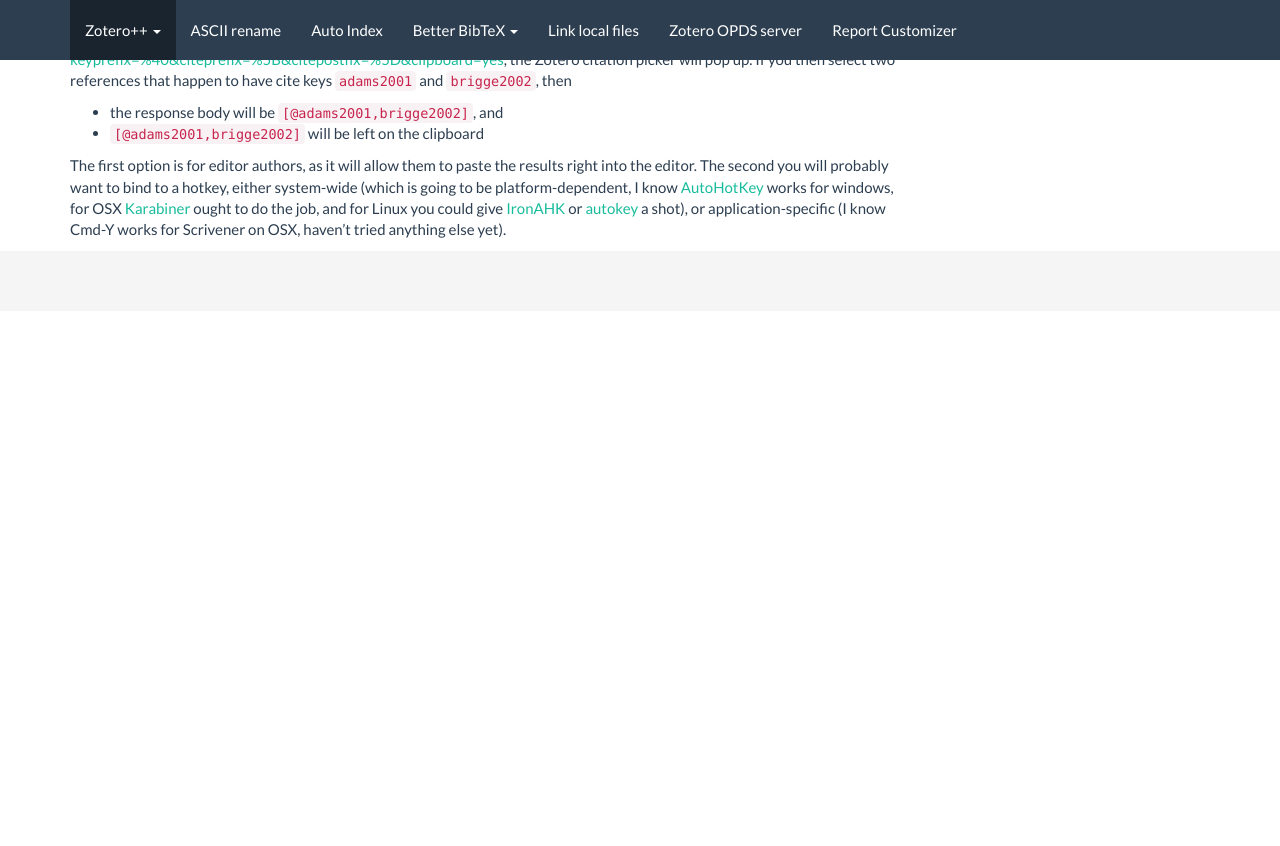
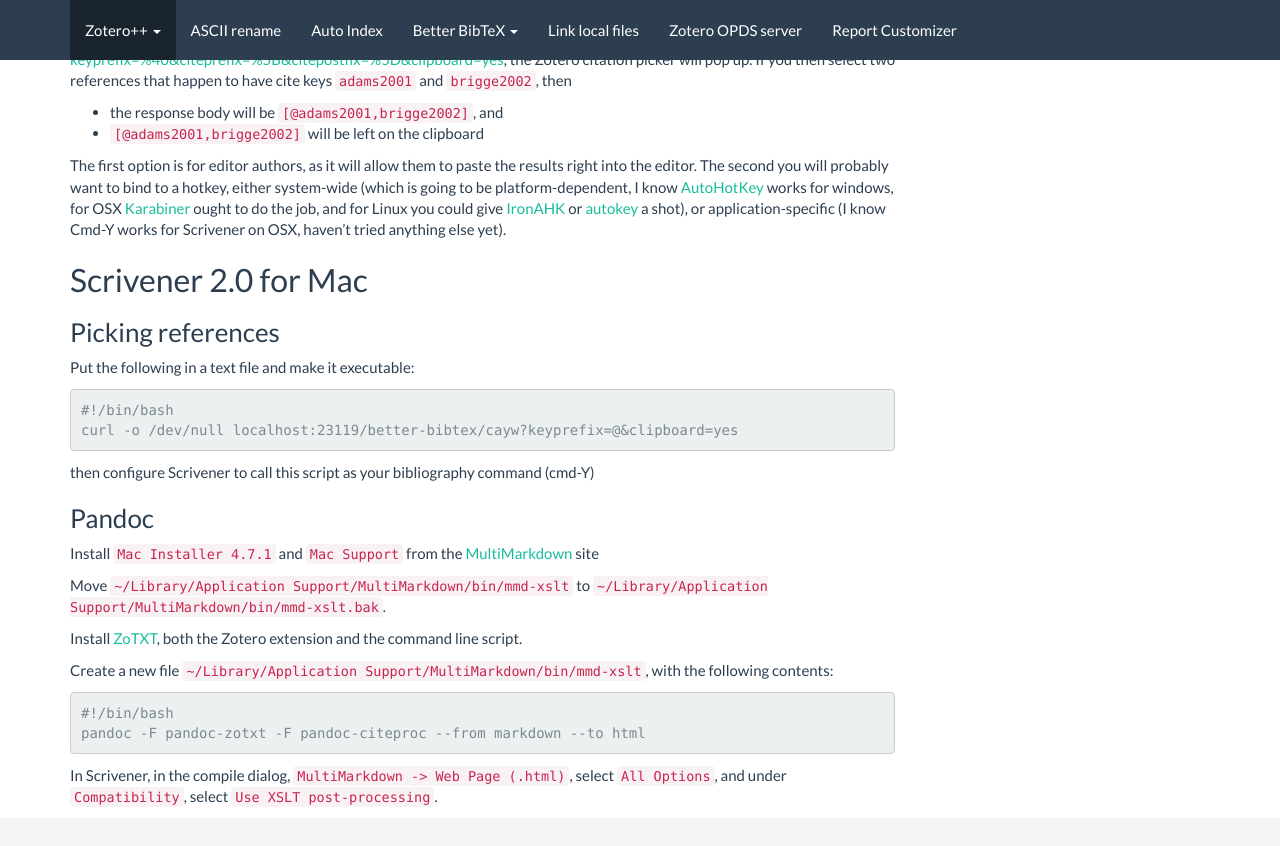
Before and after one commit to edwinksl/ZotPlus.github.io, a Jekyll site: the page built from better-bibtex/cayw.md, in a window 1280 px wide and 900 px high, scrolled down 363 px. Shown: the top 846 px of the window. Built offline with Jekyll 4.4.1, drawn with Linux system fonts in a browser that asks for light colours; nearby versions of some CDN libraries.

Commit message:
ascii-rename 0.0.40 / auto-index 0.0.36 / better-bibtex 1.2.3 / debug-bridge 0.1.0 / link-local-files 0.0.9 / opds 0.0.10 / report-customizer 0.2.17

````diff
--- a/better-bibtex/cayw.md
+++ b/better-bibtex/cayw.md
@@ -28,3 +28,33 @@
 do the job, and for Linux you could give [IronAHK](https://github.com/polyethene/IronAHK) or
 [autokey](https://code.google.com/p/autokey/) a shot), or application-specific (I know Cmd-Y works for Scrivener on
 OSX, haven't tried anything else yet).
+
+## Scrivener 2.0 for Mac
+
+### Picking references
+
+Put the following in a text file and make it executable:
+
+```
+#!/bin/bash
+curl -o /dev/null localhost:23119/better-bibtex/cayw?keyprefix=@&clipboard=yes
+```
+
+then configure Scrivener to call this script as your bibliography command (cmd-Y)
+
+### Pandoc
+
+Install `Mac Installer 4.7.1` and `Mac Support` from the [MultiMarkdown](http://fletcherpenney.net/multimarkdown/download/) site
+
+Move `~/Library/Application Support/MultiMarkdown/bin/mmd-xslt` to `~/Library/Application Support/MultiMarkdown/bin/mmd-xslt.bak`.
+
+Install [ZoTXT](https://bitbucket.org/egh/zotxt), both the Zotero extension and the command line script.
+
+Create a new file `~/Library/Application Support/MultiMarkdown/bin/mmd-xslt`, with the following contents:
+```
+#!/bin/bash
+pandoc -F pandoc-zotxt -F pandoc-citeproc --from markdown --to html
+```
+
+In Scrivener, in the compile dialog, `MultiMarkdown -> Web Page (.html)`, select `All Options`, and under
+`Compatibility`, select `Use XSLT post-processing`.
````
